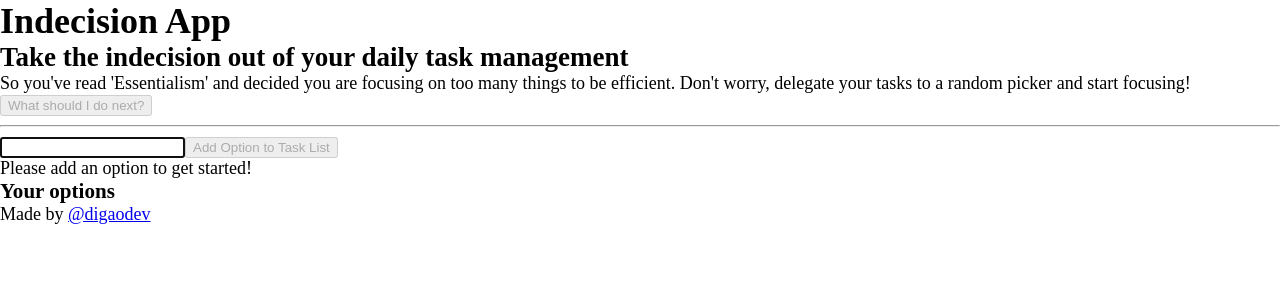
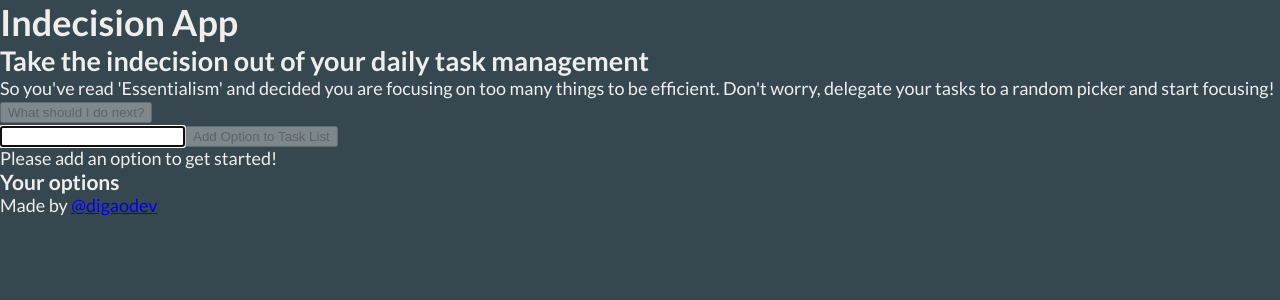
Before and after one commit to digaodev/react-indecision-app, a React (Create React App) app: page / in a window 1280 px wide. Shown: the top 300 px of the page. Built offline with nearby package versions, Linux system fonts and the light colour scheme.

Commit message:
Feature: add Lato font and app title. Add styled-components pkg and app container styles.

```diff
--- a/package.json
+++ b/package.json
@@ -7,6 +7,7 @@
     "react-dom": "^16.3.2",
     "react-modal": "^3.4.4",
     "react-scripts": "1.1.4",
+    "styled-components": "^3.2.6",
     "uuid": "^3.2.1"
   },
   "scripts": {
--- a/public/index.html
+++ b/public/index.html
@@ -10,6 +10,7 @@
     -->
     <link rel="manifest" href="%PUBLIC_URL%/manifest.json">
     <link rel="shortcut icon" href="%PUBLIC_URL%/favicon.ico">
+    <link href="https://fonts.googleapis.com/css?family=Lato:400,700" rel="stylesheet">
     <!--
       Notice the use of %PUBLIC_URL% in the tags above.
       It will be replaced with the URL of the `public` folder during the build.
@@ -19,7 +20,7 @@
       work correctly both with client-side routing and a non-root public URL.
       Learn how to configure a non-root public URL by running `npm run build`.
     -->
-    <title>React App</title>
+    <title>Indecision App</title>
   </head>
   <body>
     <noscript>
--- a/src/containers/App/App.js
+++ b/src/containers/App/App.js
@@ -1,8 +1,8 @@
 import React, { Component } from 'react';
 
+// 3rd PARTY PACKAGES
 import uuidv4 from 'uuid/v4';
-
-import './App.css';
+import styled from 'styled-components';
 
 // CONTAINERS
 import AddOption from '../AddOption/AddOption';
@@ -13,6 +13,14 @@ import Footer from '../../components/Footer/Footer';
 import OptionList from '../../components/OptionsList/OptionsList';
 import Decision from '../../components/Decision/Decision';
 import OptionModal from '../../components/OptionModal/OptionModal';
+
+const FlexColumnContainer = styled.div`
+  background-color: #37474f;
+  color: #eee;
+  display: flex;
+  flex-direction: column;
+  min-height: 100vh;
+`;
 
 class App extends Component {
   state = {
@@ -34,6 +42,7 @@ class App extends Component {
   componentDidUpdate(prevProps, prevState) {
     const { options } = this.state;
 
+    // There is no 'Save Tasks button', so whenever the options list changes in the app state, set the localStorage
     if (prevState.options.length !== options.length) {
       const json = JSON.stringify(options);
       localStorage.setItem('options', json);
@@ -46,8 +55,6 @@ class App extends Component {
     const selectedOption = options[randomNum];
 
     this.setState(() => ({ selectedOption: selectedOption }));
-
-    // alert(`You need to do ${selectedOption.text}!`);
   };
 
   handleAddOption = optionText => {
@@ -84,13 +91,13 @@ class App extends Component {
     const { options, selectedOption } = this.state;
 
     return (
-      <div className="App">
+      <FlexColumnContainer>
         <Header />
+
         <Decision
           handleDecision={this.handleDecision}
           hasOptions={options.length > 0}
         />
-        <hr />
         <AddOption handleAddOption={this.handleAddOption} />
         {options.length === 0 && <p>Please add an option to get started!</p>}
         <OptionList
@@ -102,8 +109,9 @@ class App extends Component {
           selectedOption={selectedOption}
           handleClearSelectedOption={this.handleClearSelectedOption}
         />
+
         <Footer />
-      </div>
+      </FlexColumnContainer>
     );
   }
 }
--- a/src/index.css
+++ b/src/index.css
@@ -1,3 +1,5 @@
+/* MINIMAL RESET AND GLOBAL STYLES */
+
 html {
   box-sizing: border-box;
   font-size: 62.5%;
@@ -5,6 +7,7 @@ html {
 
 body {
   font-size: 1.8rem;
+  font-family: 'Lato', 'Helvetica Neue', sans-serif;
 }
 
 *,
```
Also changed, not shown: src/containers/App/App.css (deleted), 1 other file (tests, documents, lock files or other folders).
